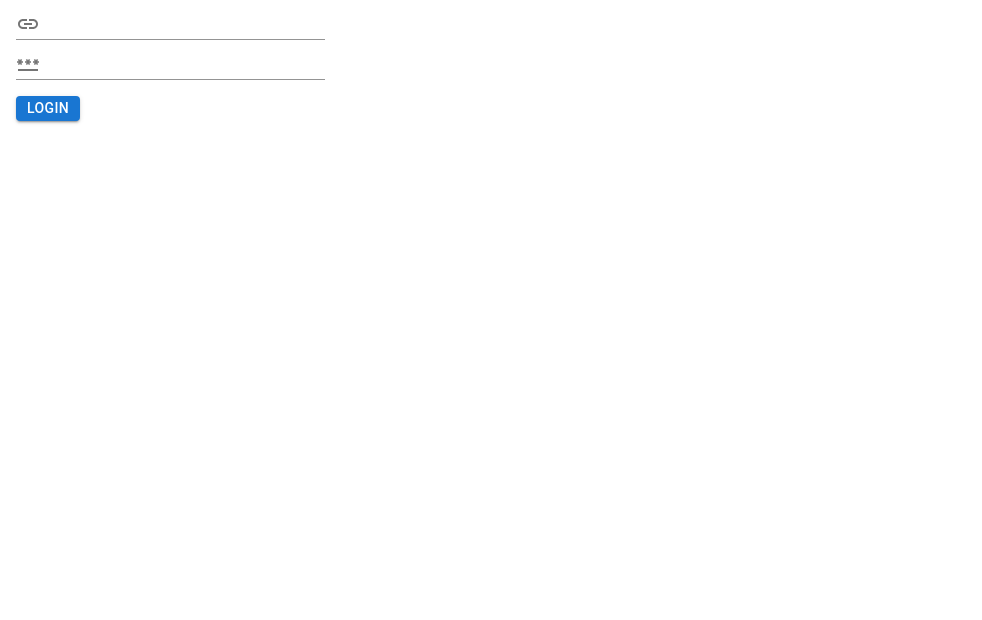
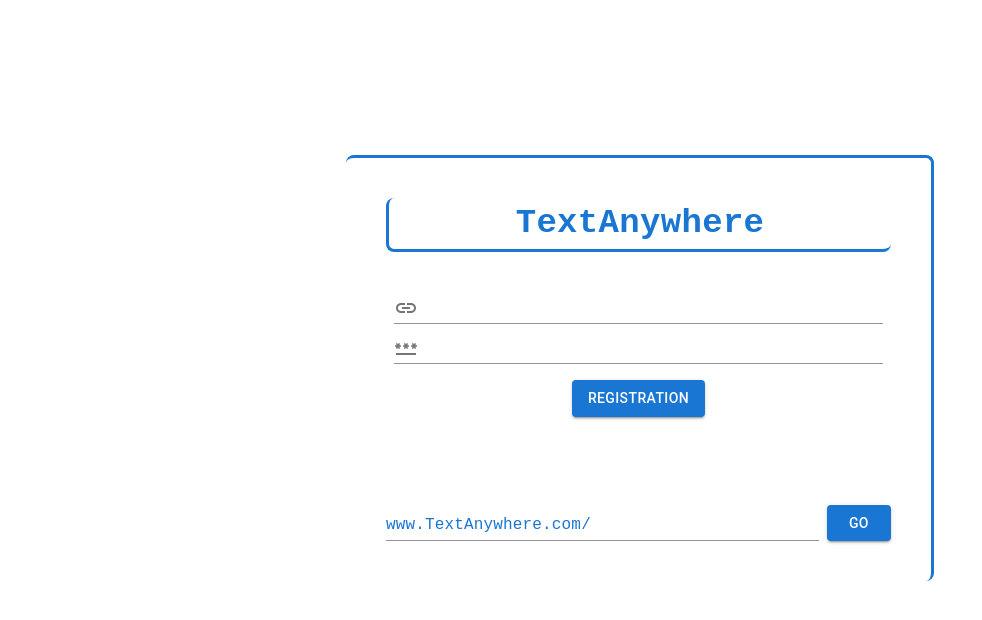
Before and after one commit to ShahadatAnik/TextAnywhere-Django_REST_React-Web-App, a React (Create React App) app in the folder frontend/: page / in a window 1280 px wide. Shown: the top 620 px of the page, without its empty margins (0-982 px from the left). Built offline with nearby package versions, Linux system fonts and the light colour scheme; no server answers; a web font is replaced by a local one.

Commit message:
react-create-app on Heroku

```diff
--- /dev/null
+++ b/frontend/src/containers/bg.css
@@ -0,0 +1,72 @@
+wave {
+    background: #001224;
+    height: 90vh;
+    display: flex;
+    justify-content: center;
+    align-items: center;
+
+    color: transparent;
+    background: url("https://wweb.dev/resources/creative-hover-effects/wave.svg") repeat-x #fff;
+    background-position-x: 0%;
+    background-position-y: 0%;
+    background-size: auto;
+    background-clip: border-box;
+    -webkit-background-clip: text;
+    background-clip: text;
+    background-size: 200% 100%;
+    background-position-x: 0;
+    background-position-y: 2em;
+    -webkit-transition: background-position-y 0.6s ease;
+    transition: background-position-y 0.6s ease;
+    -webkit-animation: waveAnimation 4s infinite linear;
+    animation: waveAnimation 4s infinite linear;
+    animation-play-state: running;
+    -webkit-animation-play-state: paused;
+    animation-play-state: paused;
+
+    background-position-x: 0;
+    background-position-y: 0;
+    -webkit-animation-play-state: running;
+    animation-play-state: running;
+  }
+
+  a {
+    font-size: 5em;
+    font-weight: bold;
+    font-family: sans-serif;
+    text-decoration: none;
+    color: transparent;
+    background: url("https://wweb.dev/resources/creative-hover-effects/wave.svg") repeat-x #fff;
+    background-position-x: 0%;
+    background-position-y: 0%;
+    background-size: auto;
+    background-clip: border-box;
+    -webkit-background-clip: text;
+    background-clip: text;
+    background-size: 200% 100%;
+    background-position-x: 0;
+    background-position-y: 2em;
+    -webkit-transition: background-position-y 0.6s ease;
+    transition: background-position-y 0.6s ease;
+    -webkit-animation: waveAnimation 4s infinite linear;
+    animation: waveAnimation 4s infinite linear;
+    animation-play-state: running;
+    -webkit-animation-play-state: paused;
+    animation-play-state: paused;
+  }
+
+  a:hover {
+    background-position-x: 0;
+    background-position-y: 0;
+    -webkit-animation-play-state: running;
+    animation-play-state: running;
+  }
+
+  @keyframes waveAnimation{
+    from {
+      background-position-x: 0%;
+    }
+    to {
+      background-position-x: 200%;
+    }
+  }
--- a/frontend/src/containers/home.js
+++ b/frontend/src/containers/home.js
@@ -1,19 +1,32 @@
 import React, { useState, useEffect } from "react";
 import ApiService from "../ApiService";
 import { useNavigate } from "react-router-dom";
+import bgcss from "./bg.css";
 
-import { Box, Button } from "@mui/material";
-import Input from "@mui/material/Input";
-import InputLabel from "@mui/material/InputLabel";
+import {
+  Tab,
+  Grid,
+  Button,
+  TextField,
+  Container,
+  Box,
+  Typography,
+  AppBar,
+  Toolbar,
+  DialogTitle,
+  DialogContent,
+  DialogActions,
+  Dialog,
+} from "@mui/material";
+
 import InputAdornment from "@mui/material/InputAdornment";
 import FormControl from "@mui/material/FormControl";
-import TextField from "@mui/material/TextField";
 import AccountCircle from "@mui/icons-material/AccountCircle";
 import PasswordIcon from "@mui/icons-material/Password";
 import LinkIcon from "@mui/icons-material/Link";
 
 export default function Home() {
-  const [newUser, set_newUser] = useState();
+  const [user, set_user] = useState();
   const [canGo, set_canGo] = useState(false);
   let navigate = useNavigate();
 
@@ -25,7 +38,7 @@
       },
     })
       .then((resp) => resp.json())
-      .then((resp) => set_newUser(resp))
+      .then((resp) => set_user(resp))
       .catch((error) => console.log(error));
   }, []);
   const handleSubmit = (event) => {
@@ -42,10 +55,11 @@
   const [errorText, setErrorText] = React.useState();
 
   const [userName, set_userName] = useState("");
+  const [url, set_url] = useState("");
   const [password, set_password] = useState("");
 
   const onChangeUserName = (event) => {
-    if (newUser.filter((u) => u.userName === event.target.value).length < 1) {
+    if (user.filter((u) => u.userName === event.target.value).length < 1) {
       setErrorText("");
       set_canGo(true);
       set_userName(event.target.value);
@@ -57,6 +71,54 @@
   };
 
   return (
+    <Container
+      disableGutters={true}
+      maxWidth="xl"
+      sx={{
+        fontWeight: "bold",
+        fontSize: "h4.fontSize",
+        fontFamily: "Monospace",
+        flexGrow: 1,
+        textAlign: "center",
+      }}
+      id="wave"
+    >
+      <Grid
+        container
+        spacing={0}
+        direction="column"
+        alignItems="center"
+        justifyContent="center"
+        style={{ minHeight: "90vh" }}
+      >
+        <Grid
+          item
+          xs={3}
+          sx={{
+            color: "primary.main",
+            borderRight: 3,
+            borderTop: 3,
+            borderRadius: "8px",
+            p: 5,
+          }}
+        >
+          <Typography
+            gutterBottom
+            sx={{
+              fontWeight: "bold",
+              fontSize: "h4.fontSize",
+              fontFamily: "Monospace",
+              flexGrow: 1,
+              textAlign: "center",
+              color: "primary.main",
+              borderLeft: 3,
+              borderBottom: 3,
+              borderRadius: "8px",
+              mb: 5,
+            }}
+          >
+            TextAnywhere
+          </Typography>
           <form validate="true" onSubmit={handleSubmit} autoComplete="off">
             <Box sx={{ "& > :not(style)": { m: 1 } }}>
               <Box sx={{ display: "flex", alignItems: "flex-end" }}>
@@ -64,14 +126,16 @@
                   InputProps={{
                     startAdornment: (
                       <InputAdornment position="start">
-                  <LinkIcon sx={{ color: "action.active", mr: 1, my: 0.5 }} />
+                        <LinkIcon
+                          sx={{ color: "action.active", mr: 1, my: 0.5 }}
+                        />
                       </InputAdornment>
                     ),
                   }}
                   required
                   variant="standard"
                   type="text"
-            sx={{ flexGrow: 0.05, mr: 2 }}
+                  sx={{ flexGrow: 1, fontFamily: "Monospace" }}
                   helperText={errorText}
                   error={errorText}
                   onChange={onChangeUserName}
@@ -92,7 +156,7 @@
                   required
                   variant="standard"
                   type="text"
-            sx={{ flexGrow: 0.05 }}
+                  sx={{ flexGrow: 1, fontFamily: "Monospace" }}
                   onChange={(event) => set_password(event.target.value)}
                   value={password}
                 />
@@ -100,11 +164,45 @@
               <Button
                 variant="contained"
                 type="submit"
-          sx={{ flexGrow: 0.05, p: 0.05 }}
+                sx={{ flexGrow: 1, mb: 5 }}
               >
-          Login
+                Registration
               </Button>
             </Box>
           </form>
+          <Box sx={{ display: "flex", alignItems: "flex-end", mt: 10 }}>
+            <TextField
+              InputProps={{
+                startAdornment: (
+                  <InputAdornment position="start">
+                    <Typography
+                      sx={{
+                        fontFamily: "Monospace",
+                        color: "primary.main",
+                      }}
+                    >
+                      www.TextAnywhere.com/
+                    </Typography>
+                  </InputAdornment>
+                ),
+              }}
+              required
+              variant="standard"
+              type="text"
+              sx={{ flexGrow: 0.05, mr: 1 }}
+              onChange={(event) => set_url(event.target.value)}
+              value={url}
+            />
+            <Button
+              variant="contained"
+              onClick={() => navigate(`/${url}`)}
+              sx={{ flexGrow: 1 }}
+            >
+              Go
+            </Button>
+          </Box>
+        </Grid>
+      </Grid>
+    </Container>
   );
 }
```
Lines whose indentation alone changed are shown as unchanged.
